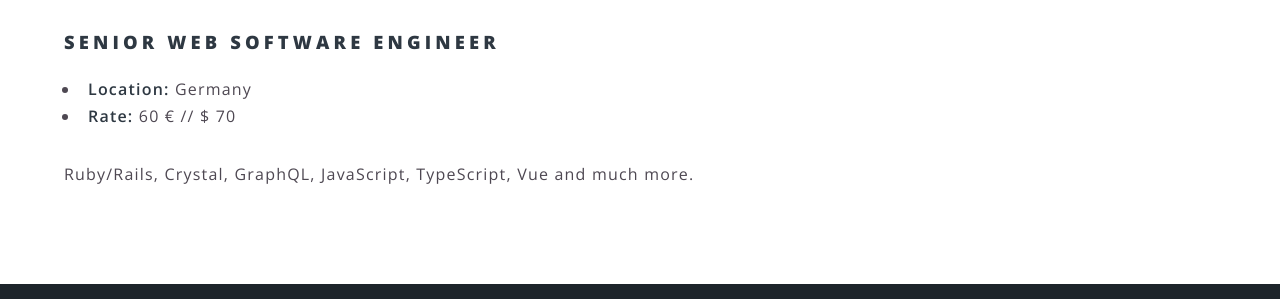
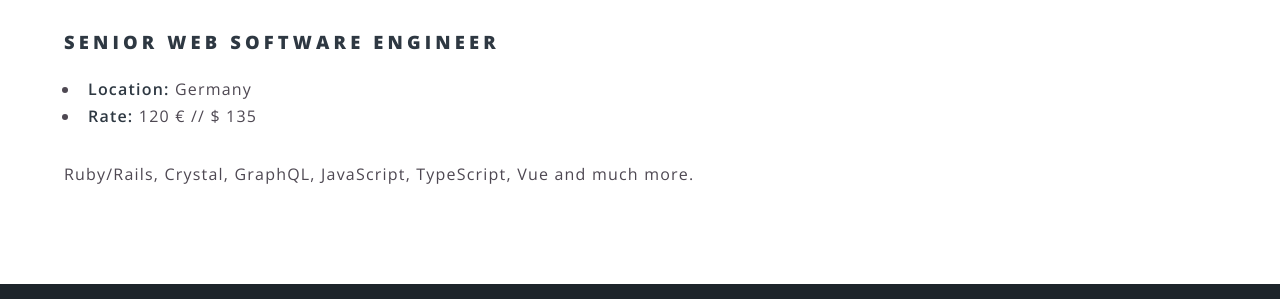
Before and after one commit to entropy-labs/website, a Jekyll site: the page built from book.html, in a window 1280 px wide and 1135 px high. Shown: the part 573-872 px from the top of the window. Built offline with Jekyll 4.4.1, drawn with Linux system fonts in a browser that asks for light colours.

Commit message:
Adjust rates

```diff
--- a/book.html
+++ b/book.html
@@ -15,7 +15,7 @@ description:
 
     <ul>
         <li><strong>Location:</strong> Germany</li>
-        <li><strong>Rate:</strong> 60 € // $ 70</li>
+        <li><strong>Rate:</strong> 120 € // $ 135</li>
     </ul>
 
     <p>Ruby/Rails, Crystal, GraphQL, JavaScript, TypeScript, Vue and much more.</p>
```
